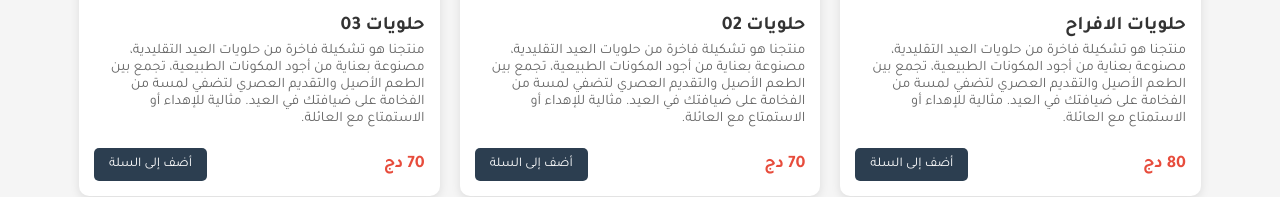
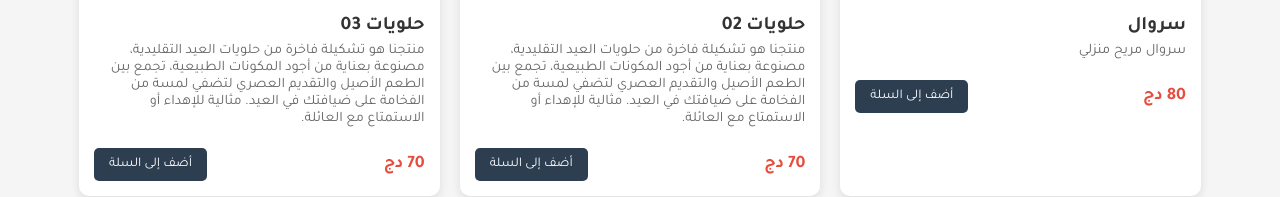
Before and after one commit to httpcom11/aichastor, a plain HTML site: page index.html in a window 1280 px wide. Shown: the part 401-598 px from the top of the page. Drawn offline with Linux system fonts and the light colour scheme.

Commit message:
Update index.html

```diff
--- a/index.html
+++ b/index.html
@@ -32,9 +32,9 @@
             <div class="products-grid">
                 <!-- المنتج 1 -->
                 <div class="product-card">
-                    <img src="https://i.ibb.co/6RpCrCFS/IMG-20250406-123053-131.jpg" alt="المنتج 1">
-                    <h3>حلويات الافراح </h3>
-                    <p> منتجنا هو تشكيلة فاخرة من حلويات العيد التقليدية، مصنوعة بعناية من أجود المكونات الطبيعية، تجمع بين الطعم الأصيل والتقديم العصري لتضفي لمسة من الفخامة على ضيافتك في العيد. مثالية للإهداء أو الاستمتاع مع العائلة.
+                    <img src="https://ibb.co/WW4D3NDs" alt="المنتج 1">
+                    <h3>سروال </h3>
+                    <p> سروال مريح منزلي
 
 </p>
                     <div class="product-footer">
```
